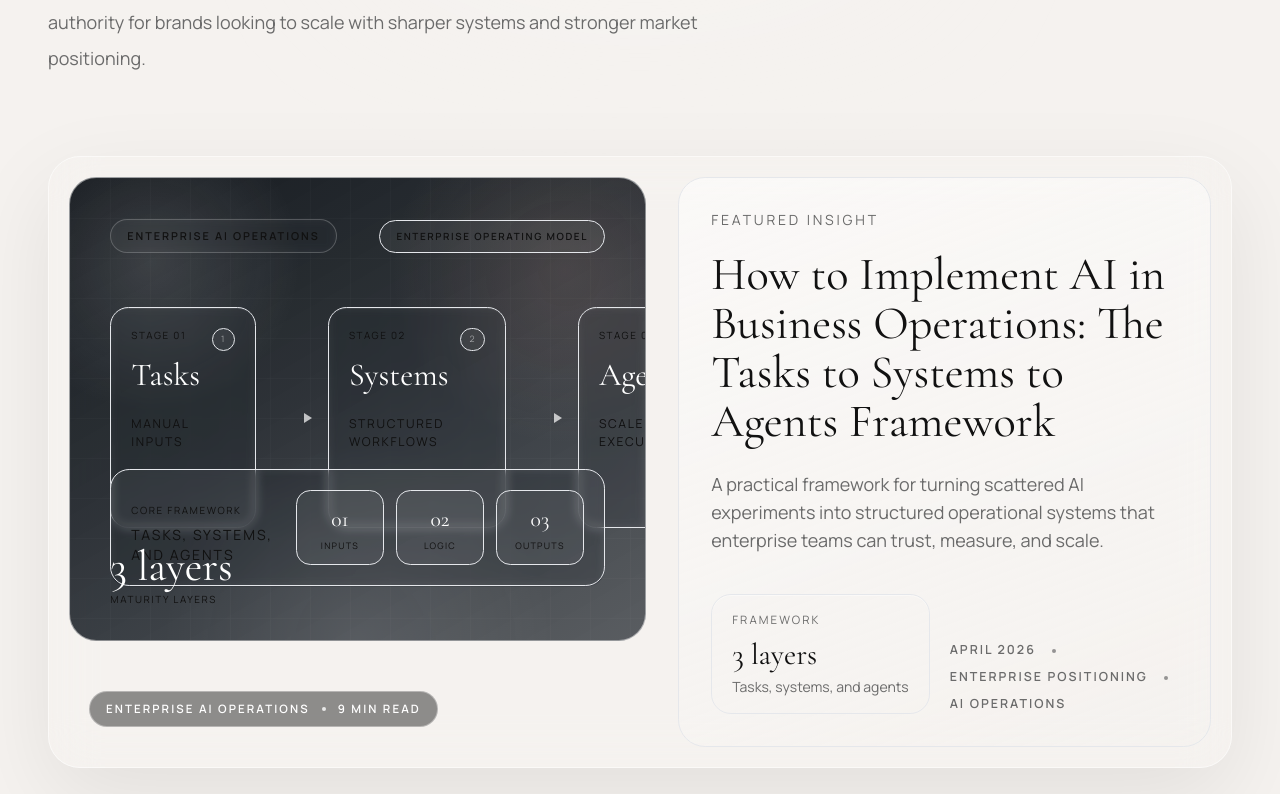
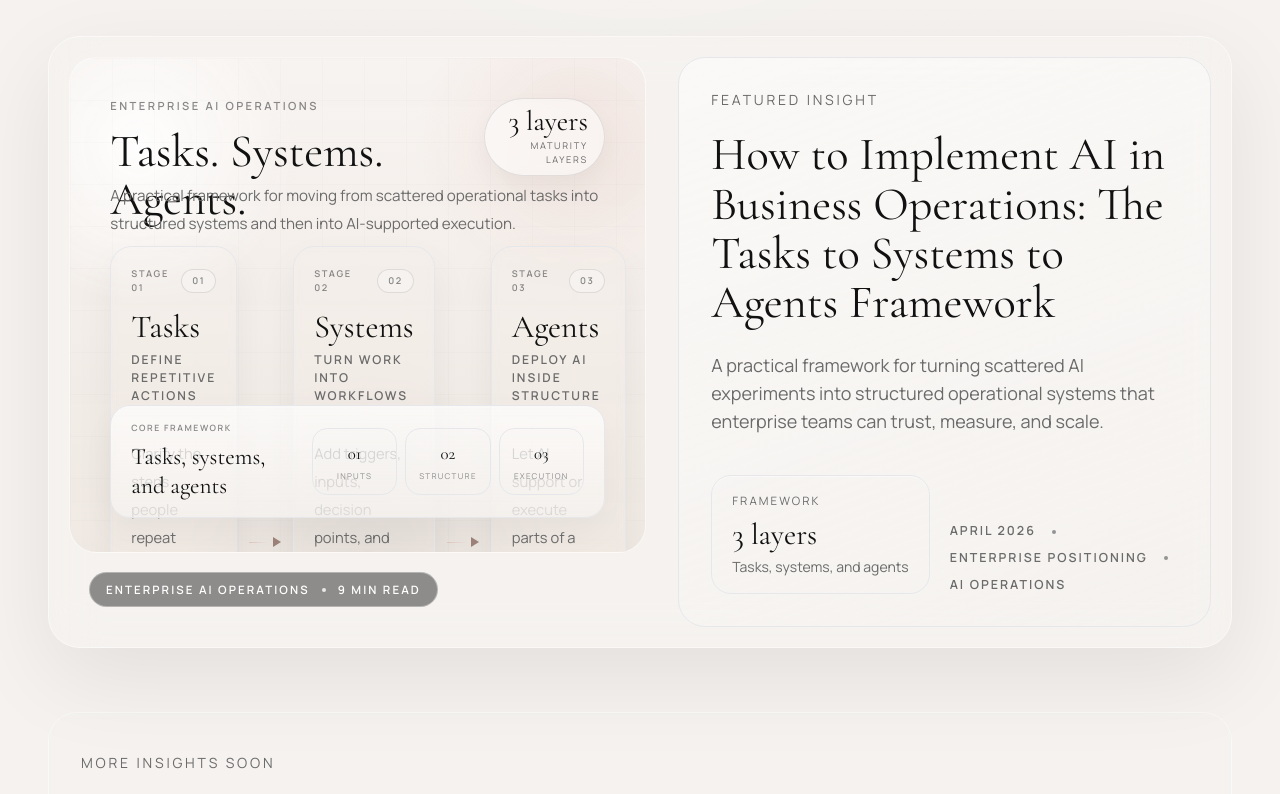
Before and after one commit to andraizzz/andraizzz, a Next.js app: page /insights in a window 1280 px wide. Shown: the part 543-1337 px from the top of the page. Built offline with nearby package versions, Linux system fonts and the light colour scheme.

Commit message:
Refresh insights visual design

```diff
--- a/app/insights/page.tsx
+++ b/app/insights/page.tsx
@@ -18,14 +18,14 @@ export default function InsightsPage() {
       <div className="pointer-events-none absolute inset-x-0 top-20 mx-auto h-[26rem] max-w-6xl rounded-full bg-[radial-gradient(circle,rgba(255,255,255,0.3),transparent_62%)] blur-3xl" />
 
       <section className="hero-fade relative z-10 mx-auto max-w-7xl px-6 pb-14 pt-20 sm:px-8 sm:pb-16 sm:pt-24 lg:px-12 lg:pb-20 lg:pt-28">
-        <div className="max-w-3xl">
+        <div className="max-w-none">
           <p className="text-xs uppercase tracking-editorial text-stone sm:text-sm">
             Actionable Insights
           </p>
-          <h1 className="mt-6 font-serif text-[3.3rem] leading-[1.04] text-obsidian sm:text-[4.2rem] lg:text-[5rem]">
+          <h1 className="mt-6 max-w-[65rem] font-serif text-[3.3rem] leading-[1.04] text-obsidian sm:max-w-[72rem] sm:text-[4.2rem] lg:max-w-[78rem] lg:text-[5rem]">
             Actionable thinking for brands building authority in the AI era.
           </h1>
-          <p className="mt-8 max-w-2xl text-base leading-8 text-stone sm:text-lg sm:leading-9">
+          <p className="mt-8 max-w-[58rem] text-base leading-8 text-stone sm:max-w-[62rem] sm:text-lg sm:leading-9 lg:max-w-[68rem]">
             Practical strategies for enterprise AI solutions, operational clarity,
             and digital authority for brands looking to scale with sharper systems
             and stronger market positioning.
--- a/components/insight-visual.tsx
+++ b/components/insight-visual.tsx
@@ -5,18 +5,27 @@ type InsightVisualProps = {
   compact?: boolean;
 };
 
-const stageLabels = [
+const frameworkStages = [
   {
-    name: "Tasks",
-    detail: "Manual inputs"
+    index: "01",
+    title: "Tasks",
+    subtitle: "Define repetitive actions",
+    description: "Clarify the steps people repeat before trying to automate anything.",
+    examples: "Reports, CRM updates, reviews"
   },
   {
-    name: "Systems",
-    detail: "Structured workflows"
+    index: "02",
+    title: "Systems",
+    subtitle: "Turn work into workflows",
+    description: "Add triggers, inputs, decision points, and outputs so execution becomes consistent.",
+    examples: "Rules, handoffs, dashboards"
   },
   {
-    name: "Agents",
-    detail: "Scaled execution"
+    index: "03",
+    title: "Agents",
+    subtitle: "Deploy AI inside structure",
+    description: "Let AI support or execute parts of a defined system with clear constraints.",
+    examples: "Monitoring, drafting, anomaly flags"
   }
 ] as const;
 
@@ -28,58 +37,81 @@ export function InsightVisual({
 }: InsightVisualProps) {
   return (
     <div
-      className={`relative overflow-hidden rounded-[1.7rem] border border-white/50 bg-[linear-gradient(150deg,rgba(17,21,26,0.98),rgba(28,34,40,0.92)_44%,rgba(64,68,74,0.86)_100%)] ${
-        compact ? "min-h-[17rem] sm:min-h-[19rem]" : "min-h-[20rem] sm:min-h-[29rem]"
+      className={`relative overflow-hidden rounded-[1.7rem] border border-white/60 bg-[linear-gradient(180deg,rgba(247,243,240,0.98),rgba(239,232,226,0.96))] ${
+        compact ? "min-h-[20rem] sm:min-h-[22rem]" : "min-h-[25rem] sm:min-h-[31rem]"
       }`}
     >
-      <div className="absolute inset-0 bg-[radial-gradient(circle_at_14%_18%,rgba(255,255,255,0.13),transparent_24%),radial-gradient(circle_at_86%_20%,rgba(217,167,154,0.14),transparent_28%),radial-gradient(circle_at_50%_100%,rgba(255,255,255,0.08),transparent_36%)]" />
-      <div className="absolute inset-0 opacity-[0.12] [background-image:linear-gradient(rgba(255,255,255,0.16)_1px,transparent_1px),linear-gradient(90deg,rgba(255,255,255,0.16)_1px,transparent_1px)] [background-size:34px_34px] sm:[background-size:40px_40px]" />
+      <div className="absolute inset-0 bg-[radial-gradient(circle_at_12%_18%,rgba(255,255,255,0.9),transparent_24%),radial-gradient(circle_at_88%_16%,rgba(217,167,154,0.18),transparent_24%),radial-gradient(circle_at_52%_100%,rgba(28,34,40,0.05),transparent_32%)]" />
+      <div className="absolute inset-0 opacity-[0.18] [background-image:linear-gradient(rgba(28,34,40,0.08)_1px,transparent_1px),linear-gradient(90deg,rgba(28,34,40,0.08)_1px,transparent_1px)] [background-size:34px_34px] sm:[background-size:42px_42px]" />
 
-      <div className="absolute left-[7%] right-[7%] top-[9%] flex items-center justify-between gap-4">
-        <div className="rounded-full border border-white/20 bg-white/[0.06] px-3 py-2 text-[0.6rem] font-semibold uppercase tracking-[0.16em] text-white/72 backdrop-blur-sm sm:px-4 sm:text-[0.68rem] sm:tracking-[0.18em]">
-          {eyebrow}
+      <div className="absolute inset-x-[7%] top-[8%] flex items-start justify-between gap-4">
+        <div>
+          <div className="text-[0.62rem] font-semibold uppercase tracking-[0.22em] text-stone/80 sm:text-[0.7rem]">
+            {eyebrow}
+          </div>
+          <div className="mt-3 max-w-xl font-serif text-[2.05rem] leading-[1.04] text-obsidian sm:text-[2.9rem]">
+            Tasks. Systems. Agents.
+          </div>
         </div>
-        <div className="rounded-full border border-white/16 bg-white/[0.05] px-3 py-2 text-[0.55rem] font-semibold uppercase tracking-[0.16em] text-white/54 sm:px-4 sm:text-[0.62rem]">
-          Enterprise operating model
+
+        <div className="rounded-full border border-obsidian/10 bg-white/55 px-3 py-2 text-right shadow-[0_10px_24px_rgba(17,17,17,0.04)] backdrop-blur-sm sm:px-4">
+          <div className="font-serif text-[1.35rem] leading-none text-obsidian sm:text-[1.75rem]">
+            {stat}
+          </div>
+          <div className="mt-1 text-[0.52rem] uppercase tracking-[0.18em] text-stone sm:text-[0.58rem]">
+            Maturity layers
+          </div>
         </div>
       </div>
 
-      <div className="absolute left-[7%] right-[7%] top-[22%] hidden h-px bg-gradient-to-r from-transparent via-white/22 to-transparent sm:block" />
+      <div className="absolute inset-x-[7%] top-[28%] sm:top-[25%]">
+        <p className="max-w-2xl text-[0.82rem] leading-6 text-stone sm:text-[0.95rem] sm:leading-7">
+          A practical framework for moving from scattered operational tasks into
+          structured systems and then into AI-supported execution.
+        </p>
+      </div>
 
-      <div className="absolute left-[7%] right-[7%] top-[24%] grid grid-cols-1 gap-3 sm:top-[28%] sm:grid-cols-[1fr_auto_1fr_auto_1fr] sm:gap-4">
-        {stageLabels.map((stage, index) => (
-          <div key={stage.name} className="contents">
-            <div className="rounded-[1.15rem] border border-white/18 bg-white/[0.06] px-4 py-4 shadow-[inset_0_1px_0_rgba(255,255,255,0.08)] backdrop-blur-sm sm:px-5 sm:py-5">
-              <div className="flex items-start justify-between gap-3">
-                <div>
-                  <div className="text-[0.58rem] uppercase tracking-[0.16em] text-white/48 sm:text-[0.62rem]">
-                    Stage 0{index + 1}
-                  </div>
-                  <div className="mt-2 font-serif text-[1.6rem] text-white sm:text-[2rem]">
-                    {stage.name}
-                  </div>
+      <div className="absolute inset-x-[7%] top-[40%] grid grid-cols-1 gap-4 sm:top-[38%] sm:grid-cols-[1fr_auto_1fr_auto_1fr] sm:items-stretch sm:gap-3">
+        {frameworkStages.map((stage, index) => (
+          <div key={stage.title} className="contents">
+            <div className="rounded-[1.35rem] border border-obsidian/8 bg-white/72 px-4 py-4 shadow-[0_18px_40px_rgba(17,17,17,0.05)] backdrop-blur-sm sm:px-5 sm:py-5">
+              <div className="flex items-center justify-between gap-3">
+                <div className="text-[0.58rem] font-semibold uppercase tracking-[0.18em] text-stone/80">
+                  Stage {stage.index}
                 </div>
-                <div className="rounded-full border border-white/16 bg-white/[0.05] px-2 py-1 text-[0.55rem] uppercase tracking-[0.16em] text-white/50">
-                  {index + 1}
+                <div className="rounded-full border border-obsidian/10 bg-porcelain px-2.5 py-1 text-[0.58rem] font-semibold uppercase tracking-[0.16em] text-stone/80">
+                  {stage.index}
                 </div>
               </div>
 
-              <div className="mt-4 text-[0.7rem] uppercase tracking-[0.14em] text-white/58 sm:text-[0.76rem]">
-                {stage.detail}
+              <div className="mt-4 font-serif text-[1.7rem] leading-none text-obsidian sm:text-[2rem]">
+                {stage.title}
+              </div>
+              <div className="mt-2 text-[0.7rem] font-semibold uppercase tracking-[0.16em] text-stone sm:text-[0.76rem]">
+                {stage.subtitle}
               </div>
 
-              <div className="mt-4 space-y-2">
-                <div className="h-2 rounded-full bg-white/72" />
-                <div className="h-2 w-[82%] rounded-full bg-white/26" />
-                <div className="h-2 w-[64%] rounded-full bg-white/18" />
+              <div className="mt-4 h-px bg-obsidian/8" />
+
+              <p className="mt-4 text-[0.84rem] leading-6 text-stone sm:text-[0.92rem] sm:leading-7">
+                {stage.description}
+              </p>
+
+              <div className="mt-4 rounded-[1rem] border border-obsidian/7 bg-[linear-gradient(180deg,rgba(245,242,239,0.9),rgba(255,255,255,0.7))] px-3 py-3">
+                <div className="text-[0.52rem] font-semibold uppercase tracking-[0.18em] text-stone/75">
+                  Typical examples
+                </div>
+                <div className="mt-2 text-[0.74rem] leading-5 text-obsidian/85 sm:text-[0.8rem]">
+                  {stage.examples}
+                </div>
               </div>
             </div>
 
-            {index < stageLabels.length - 1 ? (
+            {index < frameworkStages.length - 1 ? (
               <div className="hidden items-center justify-center sm:flex">
-                <div className="flex w-10 items-center">
-                  <div className="h-px flex-1 bg-gradient-to-r from-white/18 to-white/36" />
-                  <div className="ml-1 h-0 w-0 border-y-[5px] border-l-[8px] border-y-transparent border-l-white/70" />
+                <div className="flex w-8 items-center">
+                  <div className="h-px flex-1 bg-gradient-to-r from-blush/45 to-obsidian/18" />
+                  <div className="ml-1 h-0 w-0 border-y-[5px] border-l-[8px] border-y-transparent border-l-[#9f857b]" />
                 </div>
               </div>
             ) : null}
@@ -87,47 +119,36 @@ export function InsightVisual({
         ))}
       </div>
 
-      <div className="absolute left-[7%] right-[7%] top-[66%] rounded-[1.2rem] border border-white/18 bg-white/[0.05] px-4 py-4 backdrop-blur-sm sm:top-[63%] sm:px-5 sm:py-5">
-        <div className="flex flex-col gap-4 sm:flex-row sm:items-end sm:justify-between">
+      <div className="absolute inset-x-[7%] bottom-[7%] rounded-[1.25rem] border border-obsidian/8 bg-[linear-gradient(180deg,rgba(255,255,255,0.7),rgba(245,242,239,0.82))] px-4 py-4 shadow-[0_14px_34px_rgba(17,17,17,0.04)] sm:px-5">
+        <div className="flex flex-col gap-4 sm:flex-row sm:items-center sm:justify-between">
           <div>
-            <div className="text-[0.58rem] uppercase tracking-[0.16em] text-white/48 sm:text-[0.62rem]">
+            <div className="text-[0.54rem] font-semibold uppercase tracking-[0.18em] text-stone/80">
               Core framework
             </div>
-            <div className="mt-2 text-[0.72rem] uppercase tracking-[0.14em] text-white/72 sm:text-sm">
+            <div className="mt-2 font-serif text-[1.2rem] leading-tight text-obsidian sm:text-[1.45rem]">
               {label}
             </div>
           </div>
 
-          <div className="grid grid-cols-3 gap-2 sm:min-w-[18rem] sm:gap-3">
-            <div className="rounded-[0.9rem] border border-white/14 bg-white/[0.06] px-2 py-3 text-center">
-              <div className="font-serif text-[1.15rem] text-white sm:text-[1.35rem]">01</div>
-              <div className="mt-1 text-[0.5rem] uppercase tracking-[0.14em] text-white/48 sm:text-[0.56rem]">
+          <div className="grid grid-cols-3 gap-2 sm:min-w-[17rem]">
+            <div className="rounded-[0.95rem] border border-obsidian/8 bg-white/72 px-3 py-3 text-center">
+              <div className="font-serif text-[1.05rem] text-obsidian">01</div>
+              <div className="mt-1 text-[0.5rem] uppercase tracking-[0.16em] text-stone/75">
                 Inputs
               </div>
             </div>
-            <div className="rounded-[0.9rem] border border-white/14 bg-white/[0.06] px-2 py-3 text-center">
-              <div className="font-serif text-[1.15rem] text-white sm:text-[1.35rem]">02</div>
-              <div className="mt-1 text-[0.5rem] uppercase tracking-[0.14em] text-white/48 sm:text-[0.56rem]">
-                Logic
+            <div className="rounded-[0.95rem] border border-obsidian/8 bg-white/72 px-3 py-3 text-center">
+              <div className="font-serif text-[1.05rem] text-obsidian">02</div>
+              <div className="mt-1 text-[0.5rem] uppercase tracking-[0.16em] text-stone/75">
+                Structure
               </div>
             </div>
-            <div className="rounded-[0.9rem] border border-white/14 bg-white/[0.06] px-2 py-3 text-center">
-              <div className="font-serif text-[1.15rem] text-white sm:text-[1.35rem]">03</div>
-              <div className="mt-1 text-[0.5rem] uppercase tracking-[0.14em] text-white/48 sm:text-[0.56rem]">
-                Outputs
+            <div className="rounded-[0.95rem] border border-obsidian/8 bg-white/72 px-3 py-3 text-center">
+              <div className="font-serif text-[1.05rem] text-obsidian">03</div>
+              <div className="mt-1 text-[0.5rem] uppercase tracking-[0.16em] text-stone/75">
+                Execution
               </div>
             </div>
-          </div>
-        </div>
-      </div>
-
-      <div className="absolute bottom-[7%] left-[7%] flex items-end gap-3">
-        <div>
-          <div className="font-serif text-[2rem] leading-none text-white sm:text-[2.7rem]">
-            {stat}
-          </div>
-          <div className="mt-1 text-[0.55rem] uppercase tracking-[0.16em] text-white/48 sm:text-[0.62rem]">
-            Maturity layers
           </div>
         </div>
       </div>
```
